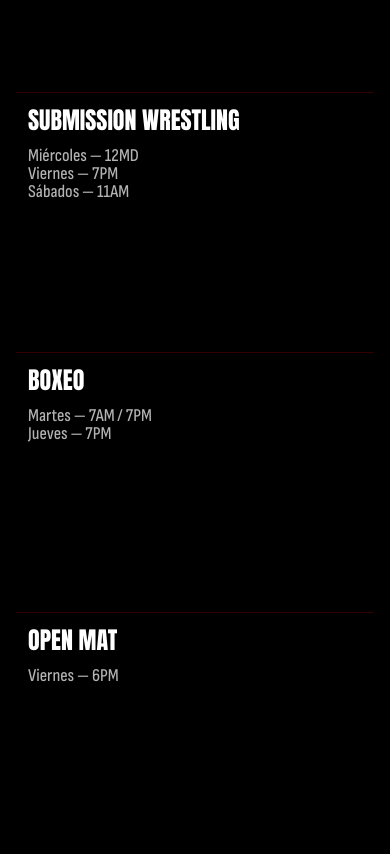
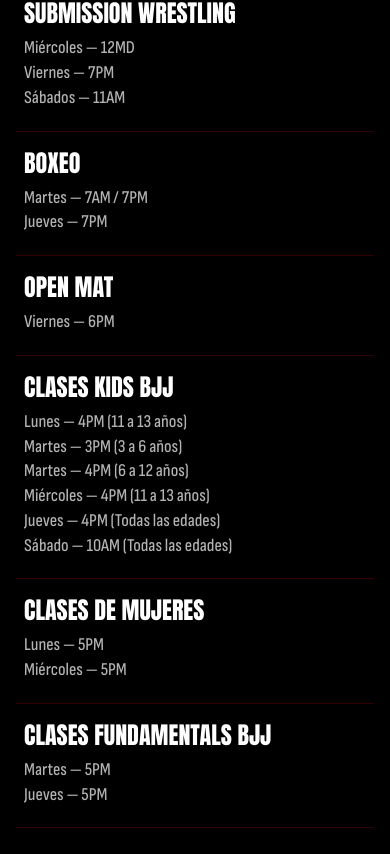
Before and after one commit to bchacon-aurigital/MBSSJ, a Next.js app: page / in a window 390 px wide. Shown: the part 6170-7024 px from the top of the page. Built offline with nearby package versions, Linux system fonts and the light colour scheme.

Commit message:
Responsive actualizado
Listo para todos los dispositivos

```diff
--- a/app/components/ClasesHorarios.jsx
+++ b/app/components/ClasesHorarios.jsx
@@ -37,55 +37,55 @@ const ClasesHorarios = () => {
         </div>
 
         <div className="lg:border lg:border-[#F80000]/20">
-          <div className="grid grid-cols-1 lg:grid-cols-4 items-stretch">
-            <div className="border-b border-[#F80000]/20 lg:border-r lg:border-b-0 p-3 md:p-6 h-full min-h-[260px] flex flex-col">
-              <h2 className="text-2xl sm:text-3xl md:text-4xl lg:text-4xl font-impact font-bold text-white mb-3 uppercase md:mt-20 whitespace-normal break-normal leading-tight" dangerouslySetInnerHTML={{ __html: t('clasesHorarios.clases.bjj.title') }}>
+          <div className="grid grid-cols-1 md:grid-cols-2 lg:grid-cols-2 xl:grid-cols-2 items-stretch">
+            <div className="border-b md:border-r border-[#F80000]/20 p-2 sm:p-3 md:p-4 pt-4 md:pt-6 pb-2 flex flex-col">
+              <h2 className="text-2xl sm:text-3xl md:text-3xl lg:text-4xl font-impact font-bold text-white mb-2 md:mb-3 uppercase md:mt-12 lg:mt-16 whitespace-normal break-normal leading-tight" dangerouslySetInnerHTML={{ __html: t('clasesHorarios.clases.bjj.title') }}>
               </h2>
-              <p className="text-[#ffffff]/70 font-sofia font-medium text-lg md:text-xl lg:text-xl leading-none mb-4" dangerouslySetInnerHTML={{ __html: t('clasesHorarios.clases.bjj.horarios') }}>
+              <p className="text-[#ffffff]/70 font-sofia font-medium text-lg md:text-xl lg:text-xl leading-snug mb-3" dangerouslySetInnerHTML={{ __html: t('clasesHorarios.clases.bjj.horarios') }}>
               </p>
             </div>
 
-            <div className="border-b border-[#F80000]/20 lg:border-r lg:border-b-0 p-3 md:p-6 h-full min-h-[260px] flex flex-col">
-              <h2 className="text-2xl sm:text-3xl md:text-4xl lg:text-4xl font-impact font-bold text-white mb-3 uppercase md:mt-20 whitespace-normal break-normal leading-tight" dangerouslySetInnerHTML={{ __html: t('clasesHorarios.clases.submission.title') }}>
+            <div className="border-b border-[#F80000]/20 p-2 sm:p-3 md:p-4 pt-4 md:pt-6 pb-2 flex flex-col">
+              <h2 className="text-2xl sm:text-3xl md:text-3xl lg:text-4xl font-impact font-bold text-white mb-2 md:mb-3 uppercase md:mt-12 lg:mt-16 whitespace-normal break-normal leading-tight" dangerouslySetInnerHTML={{ __html: t('clasesHorarios.clases.submission.title') }}>
               </h2>
-              <p className="text-[#ffffff]/70 font-sofia font-medium text-lg md:text-xl lg:text-xl leading-none mb-4" dangerouslySetInnerHTML={{ __html: t('clasesHorarios.clases.submission.horarios') }}>
+              <p className="text-[#ffffff]/70 font-sofia font-medium text-lg md:text-xl lg:text-xl leading-snug mb-3" dangerouslySetInnerHTML={{ __html: t('clasesHorarios.clases.submission.horarios') }}>
               </p>
             </div>
 
-            <div className="border-b border-[#F80000]/20 lg:border-r lg:border-b-0 p-3 md:p-6 h-full min-h-[260px] flex flex-col">
-              <h2 className="text-2xl sm:text-3xl md:text-4xl lg:text-4xl font-impact font-bold text-white mb-3 uppercase md:mt-20 whitespace-normal break-normal leading-tight" dangerouslySetInnerHTML={{ __html: t('clasesHorarios.clases.boxeo.title') }}>
+            <div className="border-b md:border-r border-[#F80000]/20 p-2 sm:p-3 md:p-4 pt-4 md:pt-6 pb-2 flex flex-col">
+              <h2 className="text-2xl sm:text-3xl md:text-3xl lg:text-4xl font-impact font-bold text-white mb-2 md:mb-3 uppercase md:mt-12 lg:mt-16 whitespace-normal break-normal leading-tight" dangerouslySetInnerHTML={{ __html: t('clasesHorarios.clases.boxeo.title') }}>
               </h2>
-              <p className="text-[#ffffff]/70 font-sofia font-medium text-lg md:text-xl lg:text-xl leading-none mb-4" dangerouslySetInnerHTML={{ __html: t('clasesHorarios.clases.boxeo.horarios') }}>
+              <p className="text-[#ffffff]/70 font-sofia font-medium text-lg md:text-xl lg:text-xl leading-snug mb-3" dangerouslySetInnerHTML={{ __html: t('clasesHorarios.clases.boxeo.horarios') }}>
               </p>
             </div>
 
-            <div className="border-b border-[#F80000]/20 lg:border-b-0 p-3 md:p-6 h-full min-h-[260px] flex flex-col">
-              <h2 className="text-2xl sm:text-3xl md:text-4xl lg:text-4xl font-impact font-bold text-white mb-3 uppercase md:mt-20 whitespace-normal break-normal leading-tight" dangerouslySetInnerHTML={{ __html: t('clasesHorarios.clases.openMat.title') }}>
+            <div className="border-b border-[#F80000]/20 p-2 sm:p-3 md:p-4 pt-4 md:pt-6 pb-2 flex flex-col">
+              <h2 className="text-2xl sm:text-3xl md:text-3xl lg:text-4xl font-impact font-bold text-white mb-2 md:mb-3 uppercase md:mt-12 lg:mt-16 whitespace-normal break-normal leading-tight" dangerouslySetInnerHTML={{ __html: t('clasesHorarios.clases.openMat.title') }}>
               </h2>
-              <p className="text-[#ffffff]/70 font-sofia font-medium text-lg md:text-xl lg:text-xl leading-none mb-4" dangerouslySetInnerHTML={{ __html: t('clasesHorarios.clases.openMat.horarios') }}>
+              <p className="text-[#ffffff]/70 font-sofia font-medium text-lg md:text-xl lg:text-xl leading-snug mb-3" dangerouslySetInnerHTML={{ __html: t('clasesHorarios.clases.openMat.horarios') }}>
               </p>
             </div>
           </div>
 
-          <div className="grid grid-cols-1 lg:grid-cols-4 lg:border-t border-[#F80000]/20 items-stretch">
-            <div className="border-b border-[#F80000]/20 lg:border-r lg:border-b-0 p-3 md:p-6 lg:col-span-2 h-full min-h-[260px] flex flex-col">
-              <h2 className="text-2xl sm:text-3xl md:text-4xl lg:text-4xl font-impact font-bold text-white mb-3 uppercase md:mt-20 whitespace-normal break-normal leading-tight" dangerouslySetInnerHTML={{ __html: t('clasesHorarios.clases.kids.title') }}>
+          <div className="grid grid-cols-1 md:grid-cols-2 lg:grid-cols-2 xl:grid-cols-2 lg:border-t border-[#F80000]/20 items-stretch">
+            <div className="border-b md:border-r border-[#F80000]/20 p-2 sm:p-3 md:p-4 pt-4 md:pt-6 pb-2 flex flex-col">
+              <h2 className="text-2xl sm:text-3xl md:text-3xl lg:text-4xl font-impact font-bold text-white mb-2 md:mb-3 uppercase md:mt-12 lg:mt-16 whitespace-normal break-normal leading-tight" dangerouslySetInnerHTML={{ __html: t('clasesHorarios.clases.kids.title') }}>
               </h2>
-              <p className="text-[#ffffff]/70 font-sofia font-medium text-lg md:text-xl lg:text-xl leading-none mb-4" dangerouslySetInnerHTML={{ __html: t('clasesHorarios.clases.kids.horarios') }}>
+              <p className="text-[#ffffff]/70 font-sofia font-medium text-lg md:text-xl lg:text-xl leading-snug mb-3" dangerouslySetInnerHTML={{ __html: t('clasesHorarios.clases.kids.horarios') }}>
               </p>
             </div>
 
-            <div className="border-b border-[#F80000]/20 lg:border-r lg:border-b-0 p-3 md:p-6 h-full min-h-[260px] flex flex-col">
-              <h2 className="text-2xl sm:text-3xl md:text-4xl lg:text-4xl font-impact font-bold text-white mb-3 uppercase md:mt-20 whitespace-normal break-normal leading-tight" dangerouslySetInnerHTML={{ __html: t('clasesHorarios.clases.mujeres.title') }}>
+            <div className="border-b border-[#F80000]/20 p-2 sm:p-3 md:p-4 pt-4 md:pt-6 pb-2 flex flex-col">
+              <h2 className="text-2xl sm:text-3xl md:text-3xl lg:text-4xl font-impact font-bold text-white mb-2 md:mb-3 uppercase md:mt-12 lg:mt-16 whitespace-normal break-normal leading-tight" dangerouslySetInnerHTML={{ __html: t('clasesHorarios.clases.mujeres.title') }}>
               </h2>
-              <p className="text-[#ffffff]/70 font-sofia font-medium text-lg md:text-xl lg:text-xl leading-none mb-4" dangerouslySetInnerHTML={{ __html: t('clasesHorarios.clases.mujeres.horarios') }}>
+              <p className="text-[#ffffff]/70 font-sofia font-medium text-lg md:text-xl lg:text-xl leading-snug mb-3" dangerouslySetInnerHTML={{ __html: t('clasesHorarios.clases.mujeres.horarios') }}>
               </p>
             </div>
 
-            <div className="p-3 md:p-6 lg:border-b-0 border-b border-[#F80000]/20 flex flex-col lg:justify-end h-full min-h-[260px]">
-              <h2 className="text-2xl sm:text-3xl md:text-3xl lg:text-3xl font-impact font-bold text-white mb-3 uppercase md:mt-20 whitespace-normal break-normal leading-tight" dangerouslySetInnerHTML={{ __html: t('clasesHorarios.clases.fundamentals.title') }}>
+            <div className="p-2 sm:p-3 md:p-4 pt-4 md:pt-6 pb-2 lg:border-b-0 border-b border-[#F80000]/20 flex flex-col lg:justify-end">
+              <h2 className="text-2xl sm:text-3xl md:text-3xl lg:text-3xl font-impact font-bold text-white mb-2 md:mb-3 uppercase md:mt-12 lg:mt-16 whitespace-normal break-normal leading-tight" dangerouslySetInnerHTML={{ __html: t('clasesHorarios.clases.fundamentals.title') }}>
               </h2>
-              <p className="text-[#ffffff]/70 font-sofia font-medium text-lg md:text-xl lg:text-xl leading-none mb-4" dangerouslySetInnerHTML={{ __html: t('clasesHorarios.clases.fundamentals.horarios') }}>
+              <p className="text-[#ffffff]/70 font-sofia font-medium text-lg md:text-xl lg:text-xl leading-snug mb-3" dangerouslySetInnerHTML={{ __html: t('clasesHorarios.clases.fundamentals.horarios') }}>
               </p>
             </div>
           </div>
```
